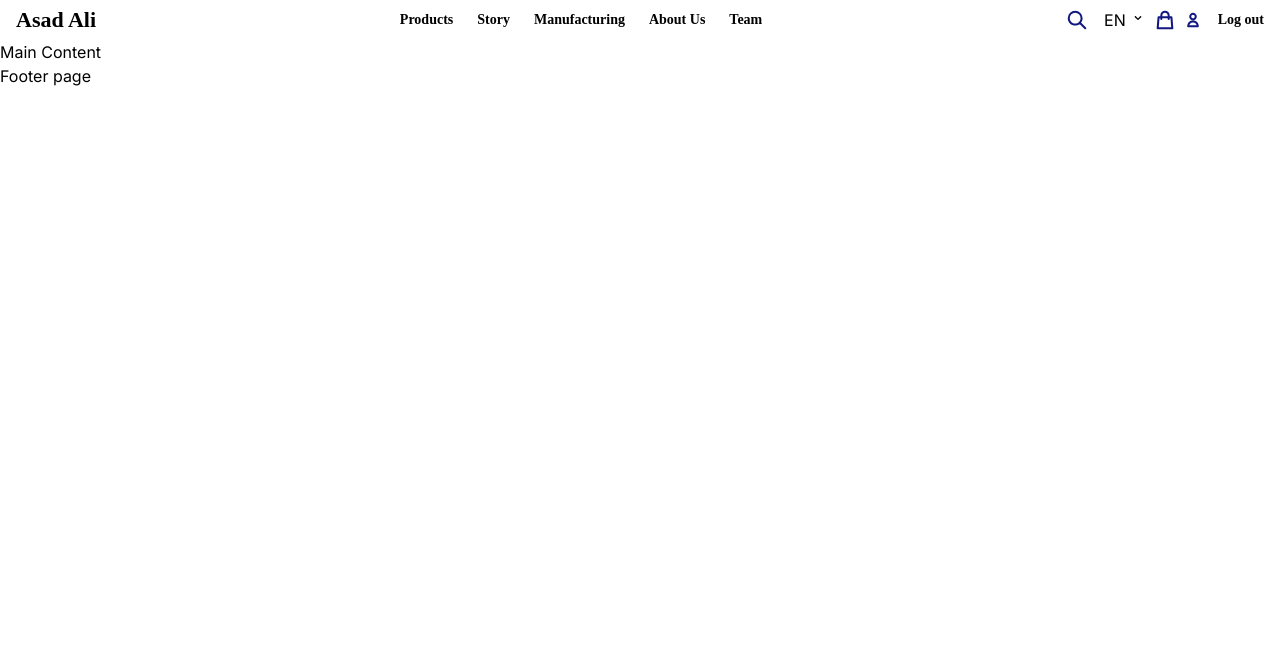
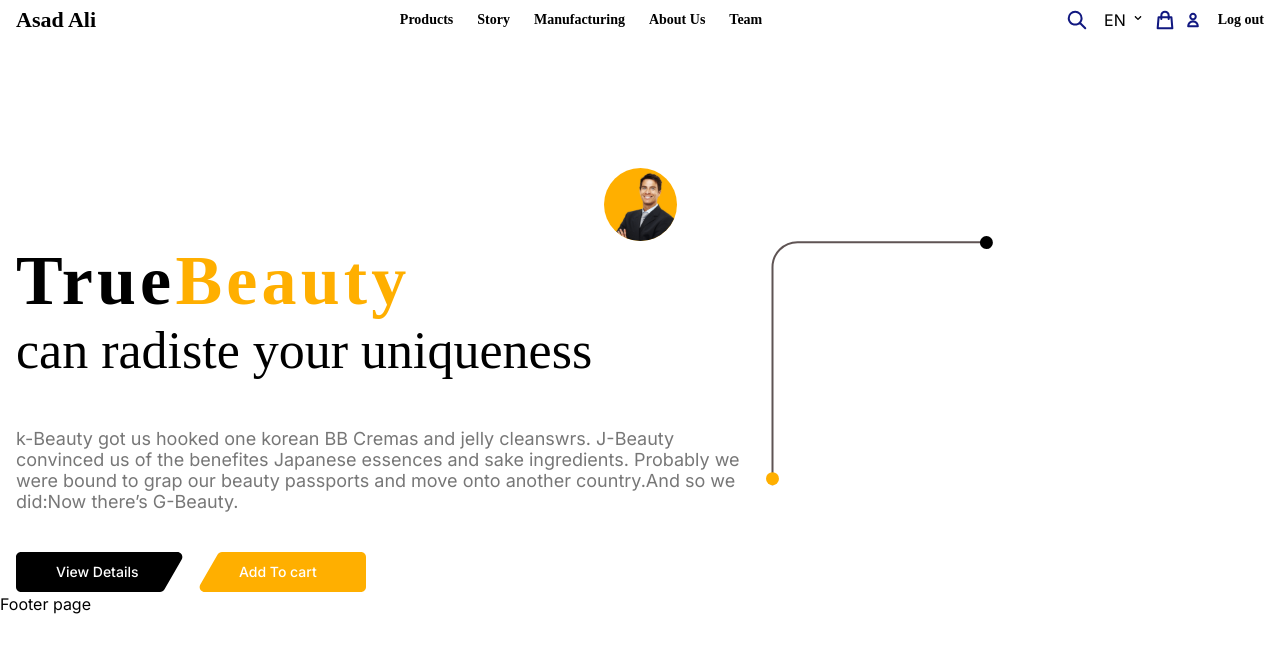
Before and after one commit to showkatbinidris70/beauty-products-next-js-row-tailwind-framer-motion, a Next.js app: page / in a window 1280 px wide. Shown: the top 652 px of the page. Built offline with nearby package versions, Linux system fonts and the light colour scheme.

Commit message:
add hero secton

```diff
--- a/app/globals.css
+++ b/app/globals.css
@@ -9,31 +9,79 @@
 
 @media (prefers-color-scheme: dark) {
   :root {
-    --foreground-rgb: 255, 255, 255;
+    --foreground-rgb      : 255, 255, 255;
     --background-start-rgb: 0, 0, 0;
-    --background-end-rgb: 0, 0, 0;
+    --background-end-rgb  : 0, 0, 0;
   }
 }
 
 body {
-  color: var(--foreground-rgb);
+  color           : var(--foreground-rgb);
   background-color: var(--background-rgb);
 }
+
 .main-logo {
-  color: #000;
+  color      : #000;
   font-family: Martel;
-  font-size: 22px;
-  font-style: normal;
+  font-size  : 22px;
+  font-style : normal;
   font-weight: 700;
   line-height: normal;
 }
+
 nav a {
-  color: #000;
+  color      : #000;
   font-family: Martel;
-  font-size: 14px;
-  font-style: normal;
+  font-size  : 14px;
+  font-style : normal;
   font-weight: 700;
   line-height: normal;
+}
+
+.beauty-product-title {
+  color         : #000;
+  font-family   : Martel;
+  font-size     : 70px;
+  font-style    : normal;
+  font-weight   : 700;
+  line-height   : normal;
+  letter-spacing: 4.2px;
+}
+
+.beauty-product-title span {
+  color         : #FFAF00;
+  font-family   : Martel;
+  font-size     : 70px;
+  font-style    : normal;
+  font-weight   : 700;
+  line-height   : normal;
+  letter-spacing: 4.2px;
+}
+
+.beauty-product-slogan {
+  color      : #000;
+  font-family: Martel;
+  font-size  : 52px;
+  font-style : normal;
+  font-weight: 400;
+  line-height: normal;
+}
+
+.beauty-product-message {
+  color      : #777;
+  font-family: Inter;
+  font-size  : 18px;
+  font-style : normal;
+  font-weight: 400;
+  line-height: normal;
+}
+.view-details-btn{
+  color: #FFF;
+font-family: Inter;
+font-size: 14px;
+font-style: normal;
+font-weight: 500;
+line-height: normal;
 }
 @layer utilities {
   .text-balance {
--- a/app/page.js
+++ b/app/page.js
@@ -1,7 +1,69 @@
+import Image from 'next/image';
+import EllipseImg_67 from '../public/images/Ellipse-67.svg'
 export default function Home() {
-  return (
-    <main>
-      <p>Main Content</p>
-    </main>
-  );
+    return (
+        <main>
+            <section className="container max-w-7xl px-4">
+                <div className='flex justify-center mt-32'>
+                    <div className='relative'>
+                        <svg xmlns="http://www.w3.org/2000/svg" width="73" height="73" viewBox="0 0 73 73" fill="none">
+                            <circle cx="36.5" cy="36.5" r="36.5" fill="#FFAF00"/>
+                        </svg>
+                        <div className='absolute top-0 left-0 right-0'>
+                            <Image src={EllipseImg_67}/></div>
+                    </div>
+                </div>
+                <div className="md:flex gap-4">
+                    <div className="my-1 md:my-0 w-full md:w-3/5">
+                        <h1 className='beauty-product-title'>True
+                            <span>Beauty</span>
+                        </h1>
+                        <h2 className='beauty-product-slogan'>can radiste your uniqueness</h2>
+                        <p className='beauty-product-message mt-12'>k-Beauty got us hooked  one korean BB Cremas and jelly cleanswrs. J-Beauty
+                                                                                                                                                                                                                                                                                                                                                                                                                                                                                                                                                                                                                                                                                                                                                                                                                                                                                                    convinced us of the benefites Japanese essences and sake ingredients.
+                                                                                                                                                                                                                                                                                                                                                                                                                                                                                                                                                                                                                                                                                                                                                                                                                                                                                                    Probably we were bound to grap our beauty passports and move onto
+                                                                                                                                                                                                                                                                                                                                                                                                                                                                                                                                                                                                                                                                                                                                                                                                                                                                                                    another country.And so we did:Now there’s G-Beauty.</p>
+                        <div className='flex gap-4 mt-10'>
+                            <div>
+                                <svg xmlns="http://www.w3.org/2000/svg" width="167" height="40" viewBox="0 0 167 40" fill="none">
+                                    <path d="M148.381 37.4974C147.488 39.0459 145.837 40 144.049 40L4.99998 40C2.23857 40 2.13266e-07 37.7614 4.76342e-07 35L3.33439e-06 5C3.59747e-06 2.23858 2.23857 1.80042e-06 5 2.02195e-06L161.346 1.45645e-05C165.193 1.48732e-05 167.599 4.16409 165.677 7.49742L148.381 37.4974Z" fill="black"/>
+                                    <text x="40" y="50%" dy=".35em" display="flex" fontFamily='Inter' fontSize="14px" fontWeight="500" fill="white">View Details</text>
+                                </svg>
+
+                            </div>
+                            <div>
+                                <svg xmlns="http://www.w3.org/2000/svg" width="167" height="40" viewBox="0 0 167 40" fill="none">
+                                    <path d="M18.6191 2.5026C19.5119 0.954131 21.1634 0 22.9508 0L162 0C164.761 0 167 2.23858 167 5L167 35C167 37.7614 164.761 40 162 40L5.65425 40C1.80658 40 -0.599203 35.8359 1.32263 32.5026L18.6191 2.5026Z" fill="#FFAF00"/>
+                                    <text x="40" y="50%" dy=".35em" display="flex" fontFamily='Inter' fontSize="14px" fontWeight="500" fill="white">Add To cart</text>
+                                </svg>
+                            </div>
+                        </div>
+                    </div>
+                    <div className="my-1 md:my-0 w-full md:w-2/5">
+                        <div className='relative'>
+                            <svg xmlns="http://www.w3.org/2000/svg" width="218" height="245" viewBox="0 0 218 245" fill="none">
+                                <path d="M1.5 244.187L1.50002 26.1871C1.50002 12.38 12.6929 1.18712 26.5 1.18712L218 1.18713" stroke="#5F5454" stroke-width="2"/>
+                            </svg>
+                            <div className='absolute bottom-0'
+                                style={
+                                    {marginLeft: "-5px"}
+                            }>
+                                <svg xmlns="http://www.w3.org/2000/svg" width="13" height="14" viewBox="0 0 13 14" fill="none">
+                                    <ellipse cx="6.5" cy="6.68713" rx="6.5" ry="6.5" transform="rotate(-90 6.5 6.68713)" fill="#FFAF00"/>
+                                </svg>
+                            </div>
+                            <div className='absolute top-0 ms-52'
+                                style={
+                                    {marginTop: "-5px"}
+                            }>
+                                <svg xmlns="http://www.w3.org/2000/svg" width="14" height="14" viewBox="0 0 14 14" fill="none">
+                                    <circle cx="7.40642" cy="6.5936" r="6.5" transform="rotate(-179.169 7.40642 6.5936)" fill="black"/>
+                                </svg>
+                            </div>
+                        </div>
+                    </div>
+                </div>
+            </section>
+        </main>
+    );
 }
```
Also changed, not shown: public/images/Ellipse-67.svg (added).
